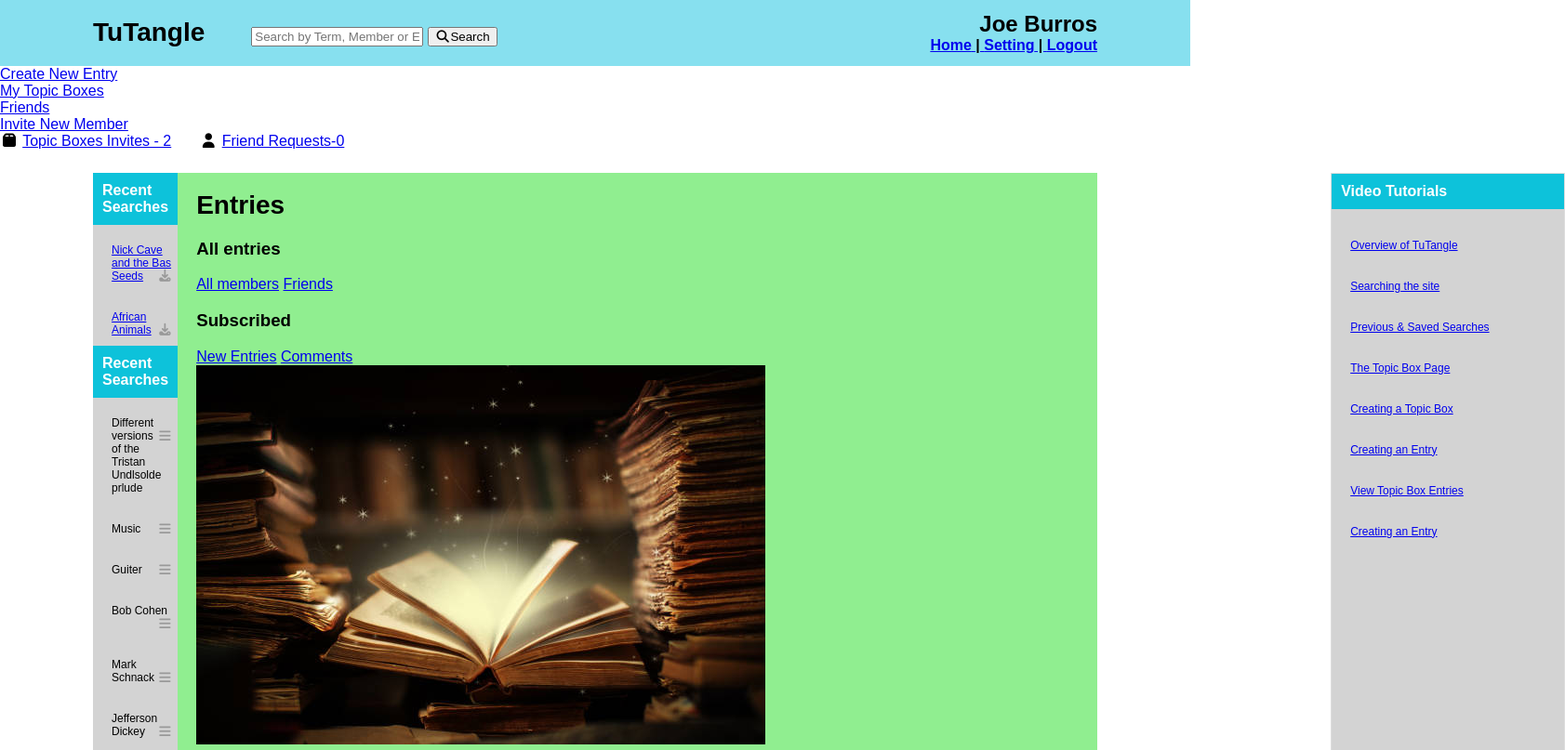
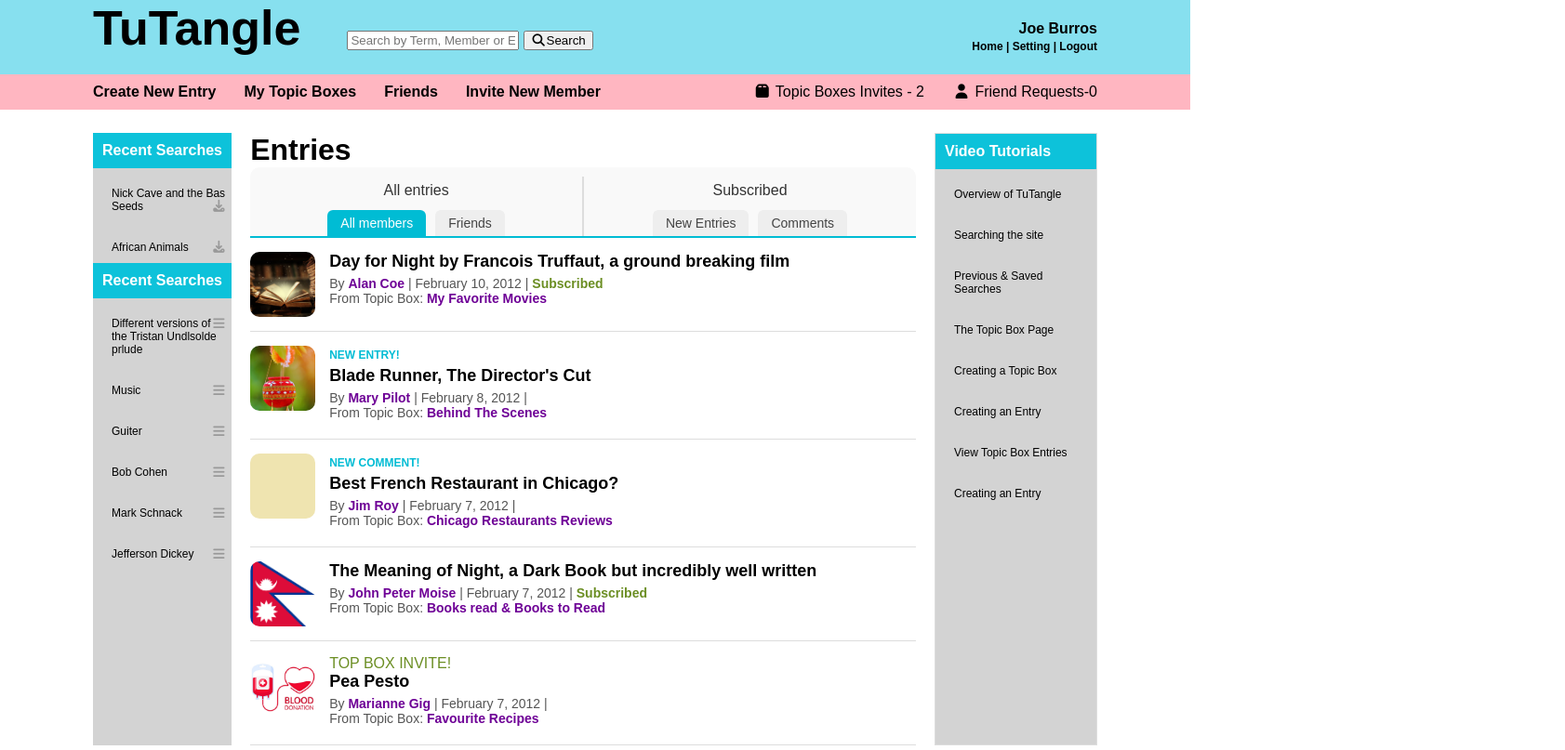
Before and after one commit to sandipmainali/Tutangle, a plain HTML site: page index.html in a window 1280 px wide. Shown: the top 807 px of the page at 93% size, 1683 px wide, since content can reach past the window. Drawn offline with Linux system fonts and the light colour scheme.

Commit message:
Link color changed with some others changes

```diff
--- a/style.css
+++ b/style.css
@@ -1,6 +1,6 @@
 body {
   margin: 0;
-  font-family: sans-serif;
+  font-family: "Mulish", sans-serif;
 }
 
 .top-nav {
@@ -11,22 +11,28 @@ body {
   align-items: center;
   justify-content: space-between;
 }
+.nav-header {
+  font-size: 26px;
+}
 .row-2nav {
   display: flex;
+  height: 80px;
   align-items: baseline;
   gap: 50px;
 }
 .profile-container {
   display: flex;
   flex-direction: column;
+  font-size: 16px;
 }
 .username {
-  font-size: 24px;
   font-weight: bold;
   text-align: right;
+  color: black;
 }
-.nav-links {
+.nav-links a {
   text-decoration: none;
+  font-size: 12px;
   color: black;
   font-weight: bold;
 }
@@ -34,15 +40,17 @@ body {
   content: " | ";
   color: black;
 }
-.baseline-top {
+.second-nav {
   display: flex;
   justify-content: space-between;
   padding: 10px 100px 10px 100px;
-  background-color: #778688ff;
+  background-color: lightpink;
 }
-.row-4baseline {
+.nav-4row {
   display: flex;
   gap: 30px;
+}
+.new a {
   color: black;
   font-weight: bold;
 }
@@ -50,11 +58,14 @@ body {
 .notification-bar {
   display: flex;
   gap: 30px;
+}
+.notification-item a {
   text-decoration: none;
+  color: black;
 }
 /*Main body */
 .main-container {
-  background-color: lightgreen;
+  background-color: white;
   display: flex;
   justify-content: space-between;
   margin: 25px 100px 0px 100px;
@@ -63,8 +74,7 @@ body {
 
 .search-row {
   background-color: lightgrey;
-  width: 300px;
-  height: auto;
+  width: 250px;
   font-size: 12px;
 }
 
@@ -83,7 +93,7 @@ body {
   flex-direction: column;
   justify-content: space-between;
 }
-.lists{
+.lists {
   padding: 20px 5px 10px 20px;
 }
 .lists:hover {
@@ -105,49 +115,180 @@ padding: 20px 5px 10px 20px;
 .search-li {
   list-style: none;
   padding: 0;
+  color: black;
 }
 .video-tutorials {
   background-color: lightgrey;
-  width: 250px;
+  width: 173px;
   border: 1px solid #ddd;
 }
 .tutorials-list {
   list-style: none;
-
+  margin: 0;
   padding: 0;
-  width: 250px;
+  width: 173px;
   font-size: 12px;
+}
+.lists a {
+  color: black;
 }
 
 /*Middle  body container */
 .entries {
   width: 1200px;
 }
-
 h1 {
-  font-size: 28px;
-  margin-bottom: 20px;
+  margin: 0px;
 }
 
-.footer-lists{
+/* Tab container */
+.tabs-container {
+  display: flex;
+  justify-content: space-between;
+  border-bottom: 2px solid #00bcd4;
+  border-radius: 10px 10px 0 0;
+  background: #f9f9f9;
+  padding: 10px 0 0 0;
+}
+
+/* Each main tab group */
+.tab-group {
+  flex: 1;
+  text-align: center;
+  border-right: 2px solid #ddd;
+}
+
+.tab-group:last-child {
+  border-right: none;
+}
+
+.tab-group h3 {
+  margin: 0;
+  font-size: 16px;
+  font-weight: normal;
+  padding: 6px 0;
+  color: #333;
+}
+
+/* Sub tabs */
+.sub-tabs {
+  display: flex;
+  justify-content: center;
+  gap: 10px;
+  margin-top: 6px;
+}
+
+.sub-tabs a {
+  text-decoration: none;
+  padding: 6px 14px;
+  font-size: 14px;
+  border-radius: 6px 6px 0 0;
+  color: #444;
+  background: #eee;
+  transition: 0.3s;
+}
+
+/* Hover effect */
+.sub-tabs a:hover {
+  background: #00bcd4;
+  color: #fff;
+}
+
+/* Active state */
+.sub-tabs a.active {
+  background: #00bcd4;
+  color: #fff;
+}
+/*Entries lists */
+.entry {
+  display: flex;
+  gap: 15px;
+  padding: 15px 0;
+  border-bottom: 1px solid #ddd;
+  align-items: flex-start;
+}
+
+.entry img {
+  width: 70px;
+  height: 70px;
+  border-radius: 10px;
+  object-fit: cover;
+}
+
+.entry-content {
+  flex: 1;
+}
+
+.entry-content h2 {
+  font-size: 18px;
+  margin: 0 0 5px;
+  font-weight: bold;
+}
+
+.entry-content h2 a {
+  text-decoration: none;
+  color: black;
+}
+
+.meta {
+  font-size: 14px;
+  color: #555;
+  margin-bottom: 5px;
+}
+
+.meta a {
+  color: #6e0096ff;
+  text-decoration: none;
+  font-weight: bold;
+}
+
+.tag {
+  color: #00bcd4;
+  font-size: 12px;
+  font-weight: bold;
+  text-transform: uppercase;
+  margin-bottom: 5px;
+  display: inline-block;
+}
+
+.subscribed a{
+  color: #6b8e23;
+  font-weight: bold;
+}
+.tag2{
+  color: #6b8e23;
+}
+/*Footer section */
+.footer-lists {
   background-color: grey;
+  font-size: 10px;
+  text-decoration: none;
   margin-top: 10px;
   display: flex;
   height: 20px;
+  color: white;
   justify-content: space-between;
   padding: 10px 100px 10px 100px;
-
 }
-.footerlink-lists{
+.footerlink-lists {
   padding: 10px 100px 10px 100px;
-
 }
-.footerlinks{
+.Ft-lists a {
+  color: white;
+}
+a:link {
+  text-decoration: none;
+}
+a:hover {
+  text-decoration: underline;
+}
+.footerlinks {
   list-style: disc; /* Or circle, square, etc. for bullet type */
   padding: 0;
   margin: 0;
-   display: flex; /* Use flexbox for horizontal layout */
+  display: flex; /*  for horizontal layout */
   gap: 40px;
+  color: white;
 }
 ul li:first-child {
   list-style-type: none; /* Remove bullet for the first item */
```
Lines whose indentation alone changed are shown as unchanged.
